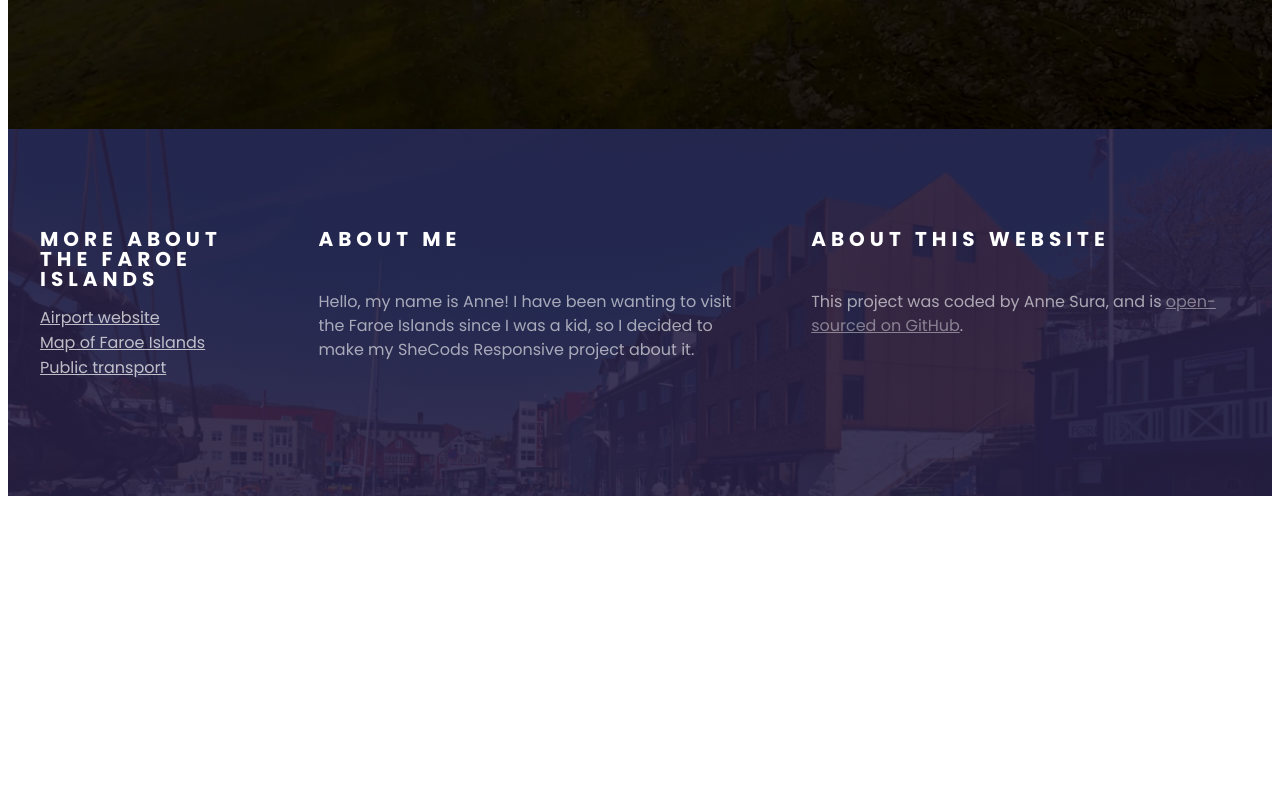
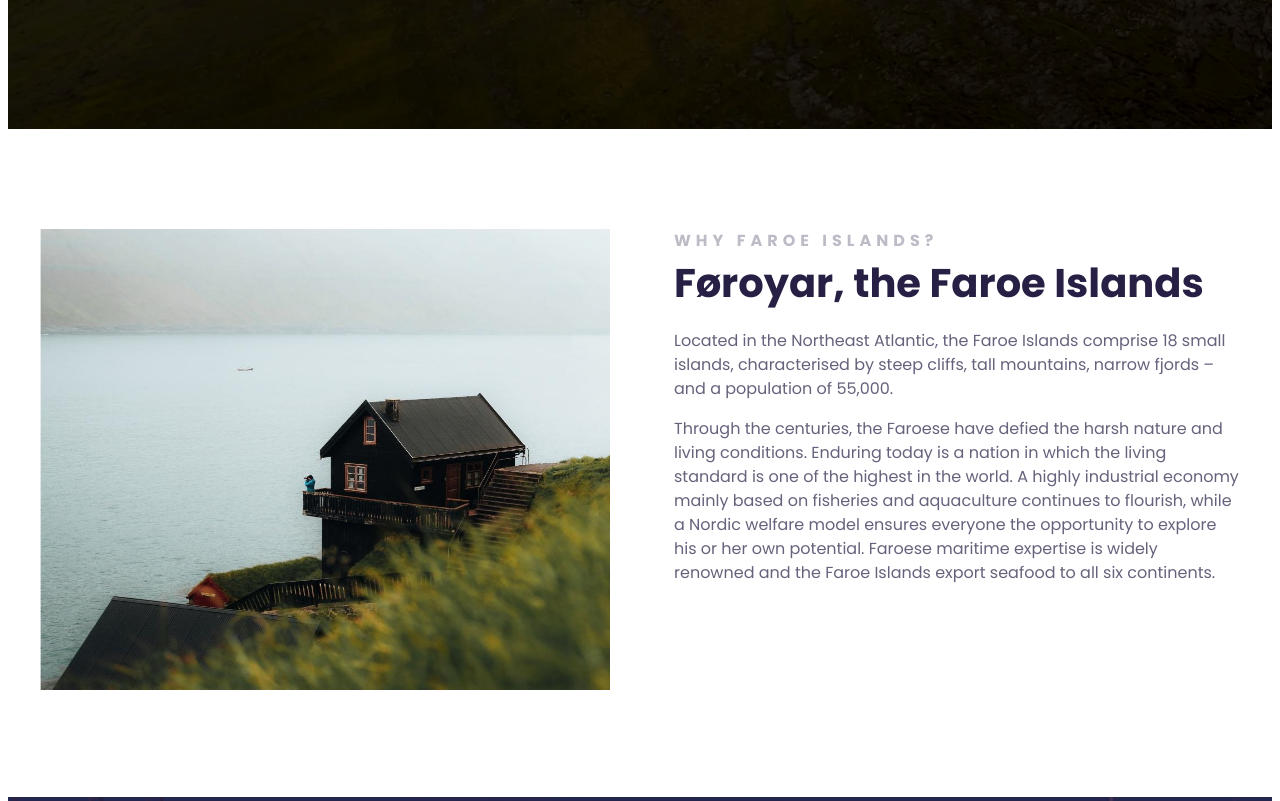
Before and after one commit to annesura/faroe-islands-travel-project, a plain HTML site: page index.html in a window 1280 px wide. Shown: the part 722-1523 px from the top of the page. Before the commit the page ends 1226 px from the top, so only its background shows below. Drawn offline with Linux system fonts and the light colour scheme.

Commit message:
Added content and styling to grid

```diff
--- a/index.html
+++ b/index.html
@@ -17,8 +17,21 @@
             <h2>Archipelago of Denmark</h2>
             <a href="/">Learn more</a>
         </header>
+        <main>
+            <section class="grid grid-2-columns">
+                <div>
+                    <img src="images/house.jpg" alt="House in foggy weather">
+                </div>
+                <div>
+                    <h2>Why Faroe Islands?</h2>
+                    <h3>Føroyar, the Faroe Islands</h3>
+                    <p>Located in the Northeast Atlantic, the Faroe Islands comprise 18 small islands, characterised by steep cliffs, tall mountains, narrow fjords – and a population of 55,000. </p>
+                    <p>Through the centuries, the Faroese have defied the harsh nature and living conditions. Enduring today is a nation in which the living standard is one of the highest in the world. A highly industrial economy mainly based on fisheries and aquaculture continues to flourish, while a Nordic welfare model ensures everyone the opportunity to explore his or her own potential. Faroese maritime expertise is widely renowned and the Faroe Islands export seafood to all six continents.</p>
+                </div>
+            </section>
+        </main>
         <footer>
-            <section class="grid">
+            <section class="grid grid-3-columns-first-narrow">
             <div>
                 <h3>More about the Faroe Islands</h3>
 
--- a/src/styles.css
+++ b/src/styles.css
@@ -2,21 +2,21 @@ body {
     font-family: "Poppins", serif;
 }
 
-h1 {
+header h1 {
 font-weight: 700;
 font-size: 96px;
 line-height: 1.5;
 margin: 0;
 }
 
-h2 {
+header h2 {
 font-weight: 400;
 font-size: 40px;
 line-height: 1.5;
 margin: 0;
 }
 
-h3 {
+header h3 {
 font-weight: 900;
 font-size: 24px;
 line-height: 1.5;
@@ -51,6 +51,43 @@ header {
 section {
     max-width: 1200px;
     margin: 0 auto;
+    padding: 100px 0;
+}
+
+main {
+    background-color: #fff;
+}
+
+main img {
+    width: 570px;
+    height: 461px;
+}
+
+main h2 {
+font-weight: 700;
+font-size: 16px;
+line-height: 1.5;
+letter-spacing: 5px;
+color: #272044;
+opacity: 0.3;
+text-transform: uppercase;
+margin: 0;
+}
+
+main h3 {
+font-weight: 700;
+font-size: 40px;
+line-height: 1.5;
+color: #272044;
+margin: 0;
+}
+
+main p {
+font-weight: 400;
+font-size: 16px;
+line-height: 1.5;
+color: #272044;
+opacity: 0.7;
 }
 
 footer {
@@ -58,7 +95,6 @@ footer {
     background-image: linear-gradient(rgba(39, 32, 68, 0.9), rgba(39, 32, 68, 0.9)), url("../images/footer.png");
     background-repeat: no-repeat;
     background-size: cover;
-    padding: 100px 0;
 }
 
 footer h3 {
@@ -98,8 +134,15 @@ footer li {
 
 .grid {
     display: grid;
+    grid-gap: 64px;
+}
+
+.grid-2-columns {
+    grid-template-columns: auto auto;
+}
+
+.grid-3-columns-first-narrow {
     grid-template-columns: 1fr 2fr 2fr;
-    grid-gap: 64px;
 }
 
 @media (max-width: 960px) {
@@ -127,8 +170,17 @@ footer li {
         line-height: 1;
     }
 
+    section {
+        padding: 30px;
+    }
+
+    main img {
+        display: block;
+        margin: 0 auto;
+        max-width: 100%;
+    }
+
     .grid {
         grid-template-columns: 1fr;
-        padding: 15px;
     }
 }
```
Also changed, not shown: images/house.jpg (added).
